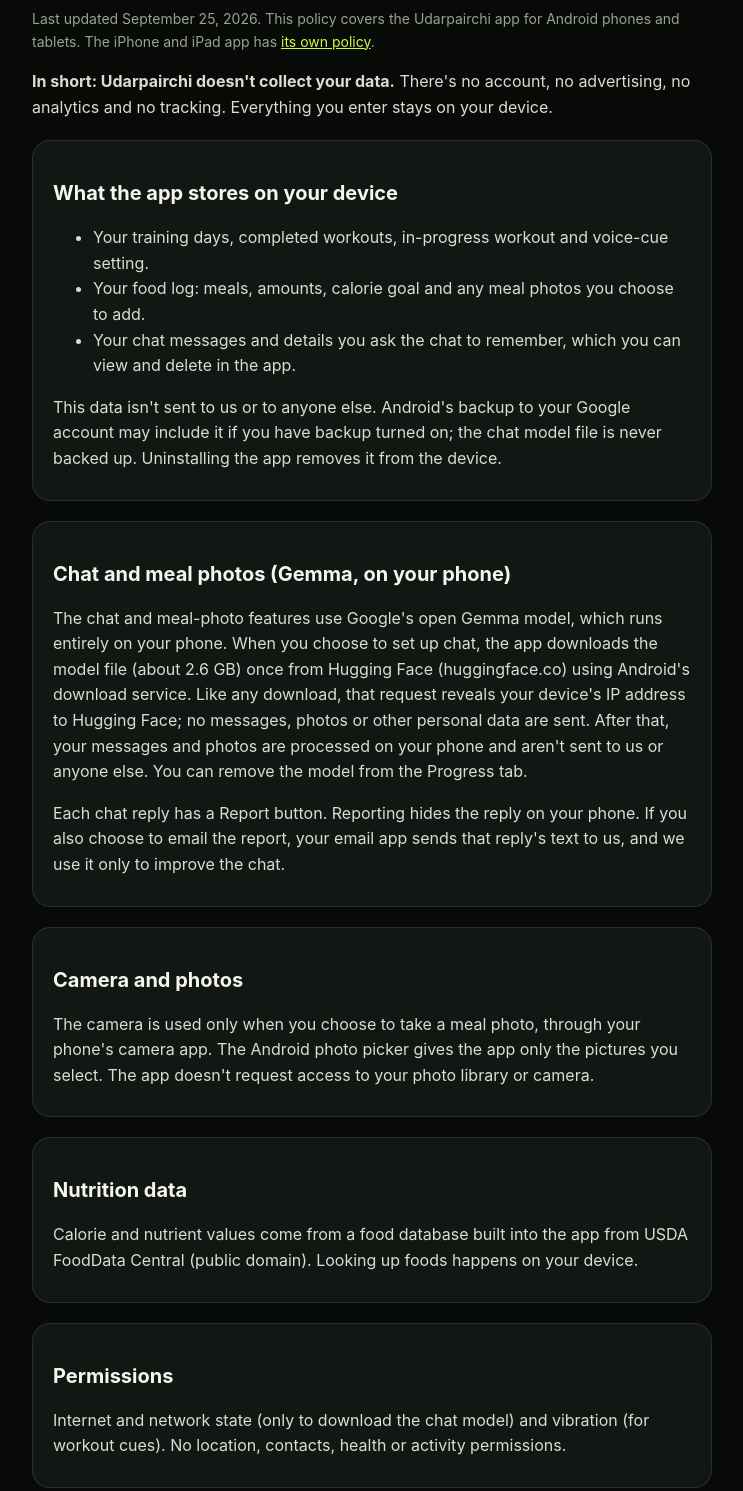
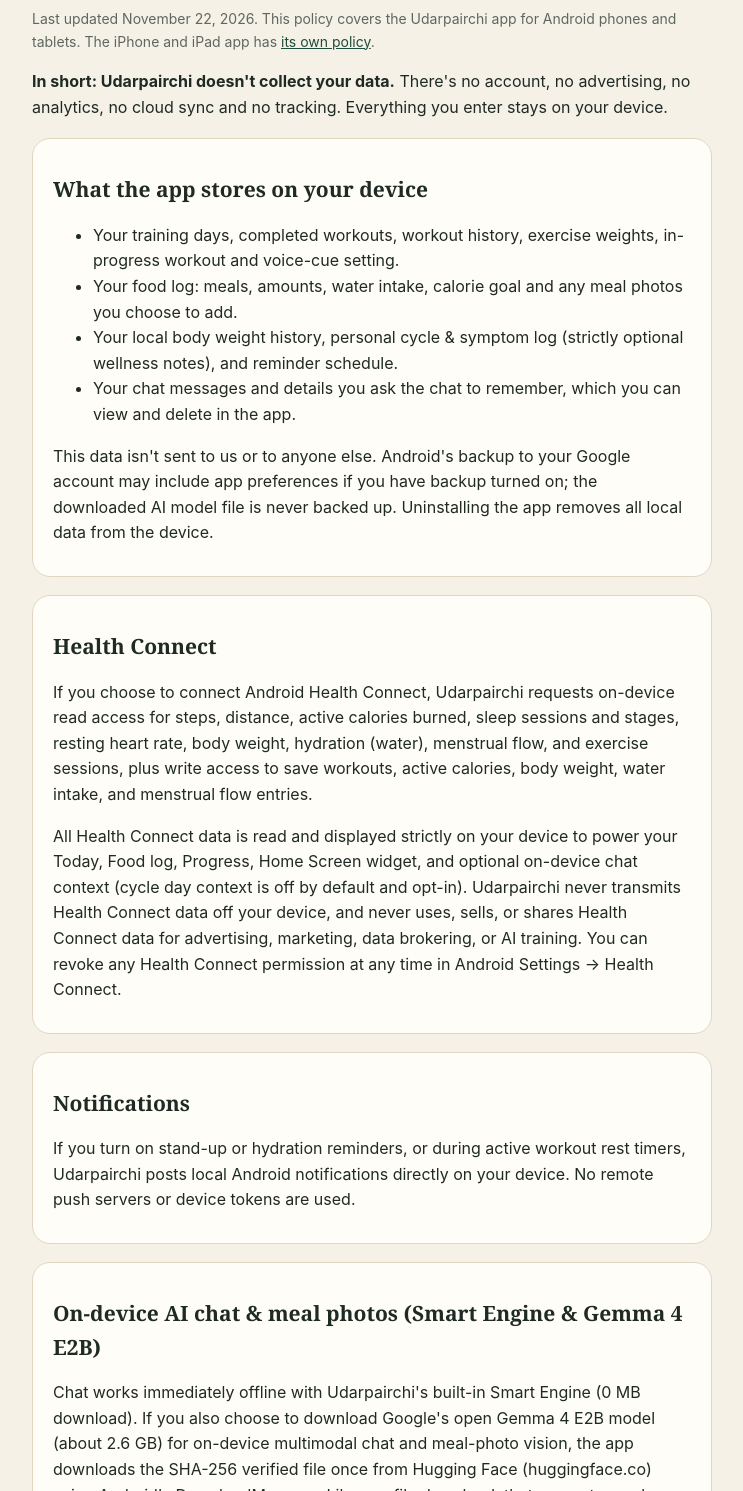
Before and after one commit to vinoth12940/udarpairchi-site, a plain HTML site: page android-privacy.html in a window 1280 px wide. Shown: the part 120-1611 px from the top of the page, without its empty margins (268-1011 px from the left). Drawn offline with Linux system fonts and the light colour scheme.

Commit message:
Update Android privacy policy for v1.2 (Health Connect, local reminders, Smart Engine + Gemma)

```diff
--- a/android-privacy.html
+++ b/android-privacy.html
@@ -1,30 +1,34 @@
 <!doctype html><html lang="en"><head><meta charset="utf-8"><meta name="viewport" content="width=device-width,initial-scale=1">
 <title>Android privacy policy · Udarpairchi</title><style>
-:root{--bg:#080a08;--surface:#131713;--ink:#f4f6ef;--muted:#99a295;--lime:#caff3d;--line:rgba(255,255,255,.1)}
+:root{--bg:#f6f1e7;--surface:#fffdf8;--ink:#1f2a24;--muted:#5e675f;--accent:#1f4d3b;--line:#e0d7c3}
 *{box-sizing:border-box}body{margin:0;background:var(--bg);color:var(--ink);font:16px/1.6 -apple-system,BlinkMacSystemFont,"Segoe UI",Roboto,sans-serif}
 main{max-width:720px;margin:0 auto;padding:48px 20px 64px}
-.eyebrow{color:var(--lime);font-weight:800;font-size:12px;letter-spacing:.18em;text-transform:uppercase}
-h1{font-size:34px;line-height:1.15;margin:8px 0 6px}h2{font-size:20px;margin:32px 0 8px}
-p,li{color:#d9ddd3}.muted{color:var(--muted);font-size:14px}a{color:var(--lime)}
-section{background:var(--surface);border:1px solid var(--line);border-radius:18px;padding:4px 20px 12px;margin-top:20px}
+.eyebrow{color:var(--accent);font-weight:800;font-size:12px;letter-spacing:.18em;text-transform:uppercase}
+h1{font-family:Georgia,serif;font-size:34px;line-height:1.15;margin:8px 0 6px}h2{font-family:Georgia,serif;font-size:21px;margin:28px 0 8px}
+p,li{color:var(--ink)}.muted{color:var(--muted);font-size:14px}a{color:var(--accent)}
+section{background:var(--surface);border:1px solid var(--line);border-radius:18px;padding:6px 20px 14px;margin-top:18px}
 nav{margin-top:28px;font-size:14px}nav a{margin-right:16px}
 </style></head><body><main><div class="eyebrow">Udarpairchi</div><h1>Privacy policy for Android</h1>
-<p class="muted">Last updated September 25, 2026. This policy covers the Udarpairchi app for Android phones and tablets. The iPhone and iPad app has <a href="privacy.html">its own policy</a>.</p>
-<p><strong>In short: Udarpairchi doesn't collect your data.</strong> There's no account, no advertising, no analytics and no tracking. Everything you enter stays on your device.</p>
+<p class="muted">Last updated November 22, 2026. This policy covers the Udarpairchi app for Android phones and tablets. The iPhone and iPad app has <a href="privacy.html">its own policy</a>.</p>
+<p><strong>In short: Udarpairchi doesn't collect your data.</strong> There's no account, no advertising, no analytics, no cloud sync and no tracking. Everything you enter stays on your device.</p>
 <section><h2>What the app stores on your device</h2><ul>
-<li>Your training days, completed workouts, in-progress workout and voice-cue setting.</li>
-<li>Your food log: meals, amounts, calorie goal and any meal photos you choose to add.</li>
+<li>Your training days, completed workouts, workout history, exercise weights, in-progress workout and voice-cue setting.</li>
+<li>Your food log: meals, amounts, water intake, calorie goal and any meal photos you choose to add.</li>
+<li>Your local body weight history, personal cycle &amp; symptom log (strictly optional wellness notes), and reminder schedule.</li>
 <li>Your chat messages and details you ask the chat to remember, which you can view and delete in the app.</li></ul>
-<p>This data isn't sent to us or to anyone else. Android's backup to your Google account may include it if you have backup turned on; the chat model file is never backed up. Uninstalling the app removes it from the device.</p></section>
-<section><h2>Chat and meal photos (Gemma, on your phone)</h2>
-<p>The chat and meal-photo features use Google's open Gemma model, which runs entirely on your phone. When you choose to set up chat, the app downloads the model file (about 2.6 GB) once from Hugging Face (huggingface.co) using Android's download service. Like any download, that request reveals your device's IP address to Hugging Face; no messages, photos or other personal data are sent. After that, your messages and photos are processed on your phone and aren't sent to us or anyone else. You can remove the model from the Progress tab.</p>
-<p>Each chat reply has a Report button. Reporting hides the reply on your phone. If you also choose to email the report, your email app sends that reply's text to us, and we use it only to improve the chat.</p></section>
+<p>This data isn't sent to us or to anyone else. Android's backup to your Google account may include app preferences if you have backup turned on; the downloaded AI model file is never backed up. Uninstalling the app removes all local data from the device.</p></section>
+<section><h2>Health Connect</h2>
+<p>If you choose to connect Android Health Connect, Udarpairchi requests on-device read access for steps, distance, active calories burned, sleep sessions and stages, resting heart rate, body weight, hydration (water), menstrual flow, and exercise sessions, plus write access to save workouts, active calories, body weight, water intake, and menstrual flow entries.</p>
+<p>All Health Connect data is read and displayed strictly on your device to power your Today, Food log, Progress, Home Screen widget, and optional on-device chat context (cycle day context is off by default and opt-in). Udarpairchi never transmits Health Connect data off your device, and never uses, sells, or shares Health Connect data for advertising, marketing, data brokering, or AI training. You can revoke any Health Connect permission at any time in Android Settings &rarr; Health Connect.</p></section>
+<section><h2>Notifications</h2>
+<p>If you turn on stand-up or hydration reminders, or during active workout rest timers, Udarpairchi posts local Android notifications directly on your device. No remote push servers or device tokens are used.</p></section>
+<section><h2>On-device AI chat &amp; meal photos (Smart Engine &amp; Gemma 4 E2B)</h2>
+<p>Chat works immediately offline with Udarpairchi's built-in Smart Engine (0 MB download). If you also choose to download Google's open Gemma 4 E2B model (about 2.6 GB) for on-device multimodal chat and meal-photo vision, the app downloads the SHA-256 verified file once from Hugging Face (huggingface.co) using Android's DownloadManager. Like any file download, that request reveals your device's IP address to Hugging Face; no messages, photos, health data or other personal data are sent. After that, all messages and photos are processed locally on your device. You can remove the model anytime from the Chat model picker or Progress tab.</p>
+<p>Each chat reply has a Report button. Reporting hides the reply on your phone. If you also choose to email the report, your email app sends that reply's text to us, and we use it only to improve the app.</p></section>
 <section><h2>Camera and photos</h2>
-<p>The camera is used only when you choose to take a meal photo, through your phone's camera app. The Android photo picker gives the app only the pictures you select. The app doesn't request access to your photo library or camera.</p></section>
+<p>The camera is used only when you choose to take a meal photo, through your phone's camera app. The Android photo picker gives the app only the pictures you select. The app doesn't request broad access to your photo library or camera.</p></section>
 <section><h2>Nutrition data</h2>
-<p>Calorie and nutrient values come from a food database built into the app from USDA FoodData Central (public domain). Looking up foods happens on your device.</p></section>
-<section><h2>Permissions</h2>
-<p>Internet and network state (only to download the chat model) and vibration (for workout cues). No location, contacts, health or activity permissions.</p></section>
+<p>Calorie and nutrient values come from a 13,679-food database built into the app from USDA FoodData Central (public domain) plus typical-recipe estimates. All lookups happen on your device.</p></section>
 <section><h2>Children</h2><p>Udarpairchi isn't directed at children under 13 and doesn't knowingly collect information from anyone.</p></section>
 <section><h2>Changes and contact</h2><p>If this policy changes, the new version will be posted on this page with a new date. Questions: see the <a href="support.html">support page</a> or email <a href="mailto:vinoth.rajalingam@icloud.com">vinoth.rajalingam@icloud.com</a>.</p></section>
 <nav><a href="android-privacy.html">Android privacy</a><a href="privacy.html">iPhone &amp; iPad privacy</a><a href="support.html">Support</a></nav>
```
